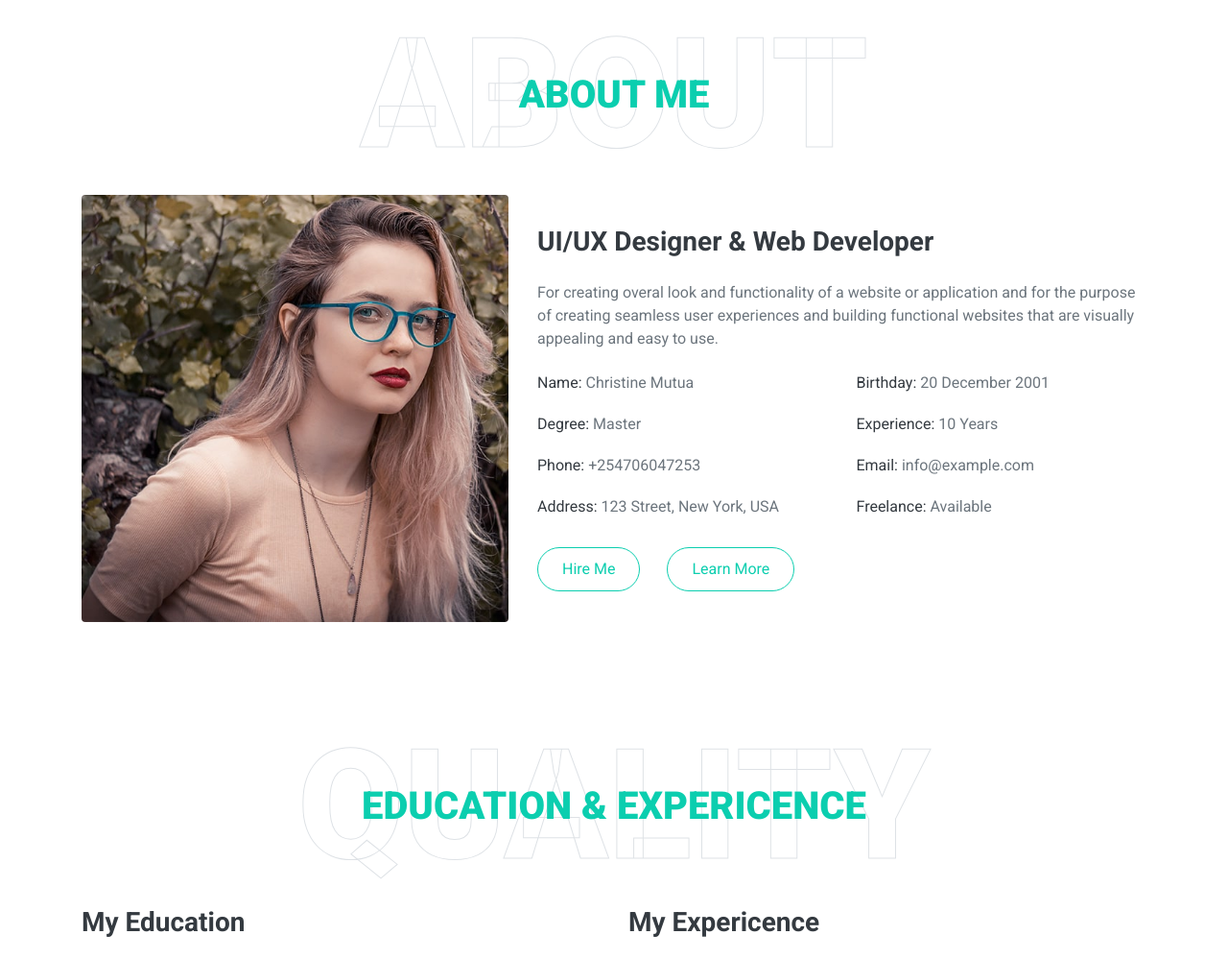
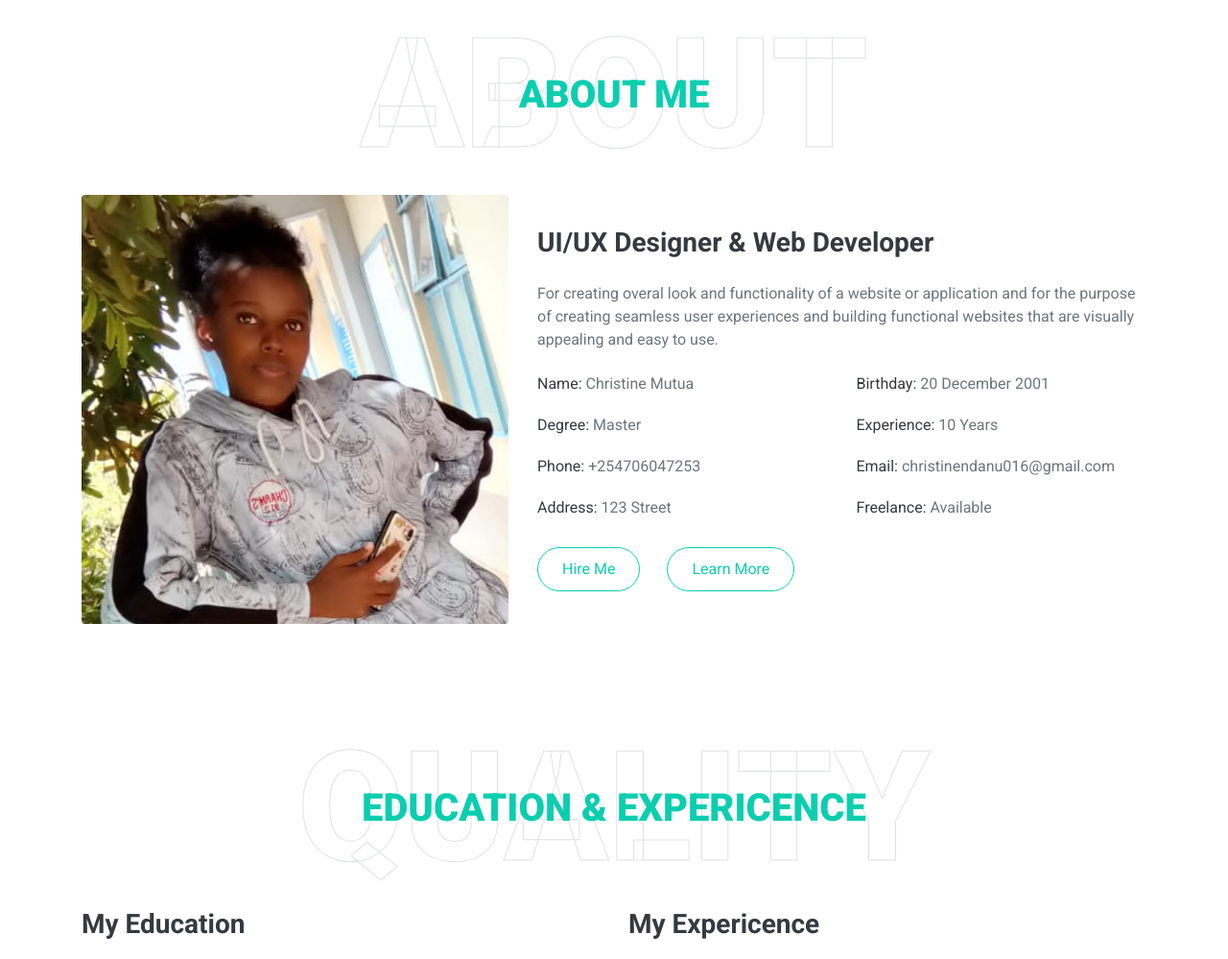
Before and after one commit to Christinendanu/Christinendanu.github.io, a plain HTML site: page index.html in a window 1280 px wide. Shown: the part 893-1892 px from the top of the page at 96% size. Drawn offline with nearby package versions, Linux system fonts and the light colour scheme.

Commit message:
uploading a new photo

```diff
--- a/index.html
+++ b/index.html
@@ -105,7 +105,7 @@
             </div>
             <div class="row align-items-center">
                 <div class="col-lg-5 pb-4 pb-lg-0">
-                    <img class="img-fluid rounded w-100" src="img/about.jpg" alt="">
+                    <img class="img-fluid rounded w-100" src="img/about.jpg.jpg" alt="">
                 </div>
                 <div class="col-lg-7">
                     <h3 class="mb-4">UI/UX Designer & Web Developer</h3>
@@ -116,8 +116,8 @@
                         <div class="col-sm-6 py-2"><h6>Degree: <span class="text-secondary">Master</span></h6></div>
                         <div class="col-sm-6 py-2"><h6>Experience: <span class="text-secondary">10 Years</span></h6></div>
                         <div class="col-sm-6 py-2"><h6>Phone: <span class="text-secondary">+254706047253</span></h6></div>
-                        <div class="col-sm-6 py-2"><h6>Email: <span class="text-secondary">info@example.com</span></h6></div>
-                        <div class="col-sm-6 py-2"><h6>Address: <span class="text-secondary">123 Street, New York, USA</span></h6></div>
+                        <div class="col-sm-6 py-2"><h6>Email: <span class="text-secondary">christinendanu016@gmail.com</span></h6></div>
+                        <div class="col-sm-6 py-2"><h6>Address: <span class="text-secondary">123 Street</span></h6></div>
                         <div class="col-sm-6 py-2"><h6>Freelance: <span class="text-secondary">Available</span></h6></div>
                     </div>
                     <a href="" class="btn btn-outline-primary mr-4">Hire Me</a>
```
Also changed, not shown: img/about.jpg.jpg (added).
